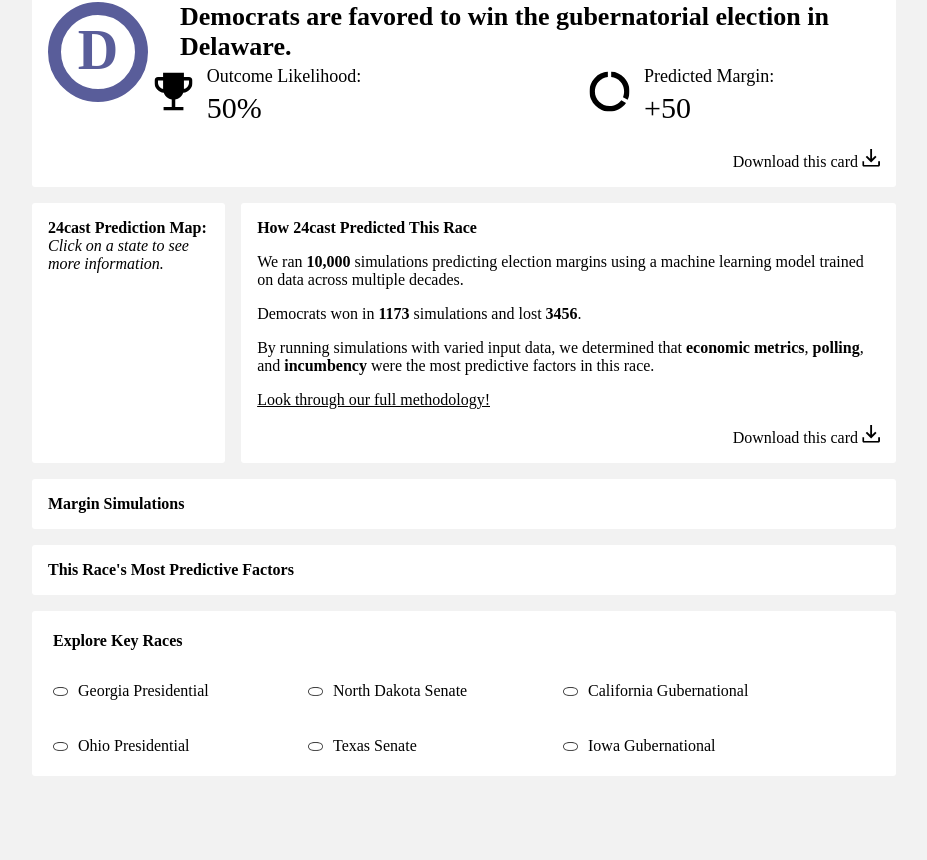
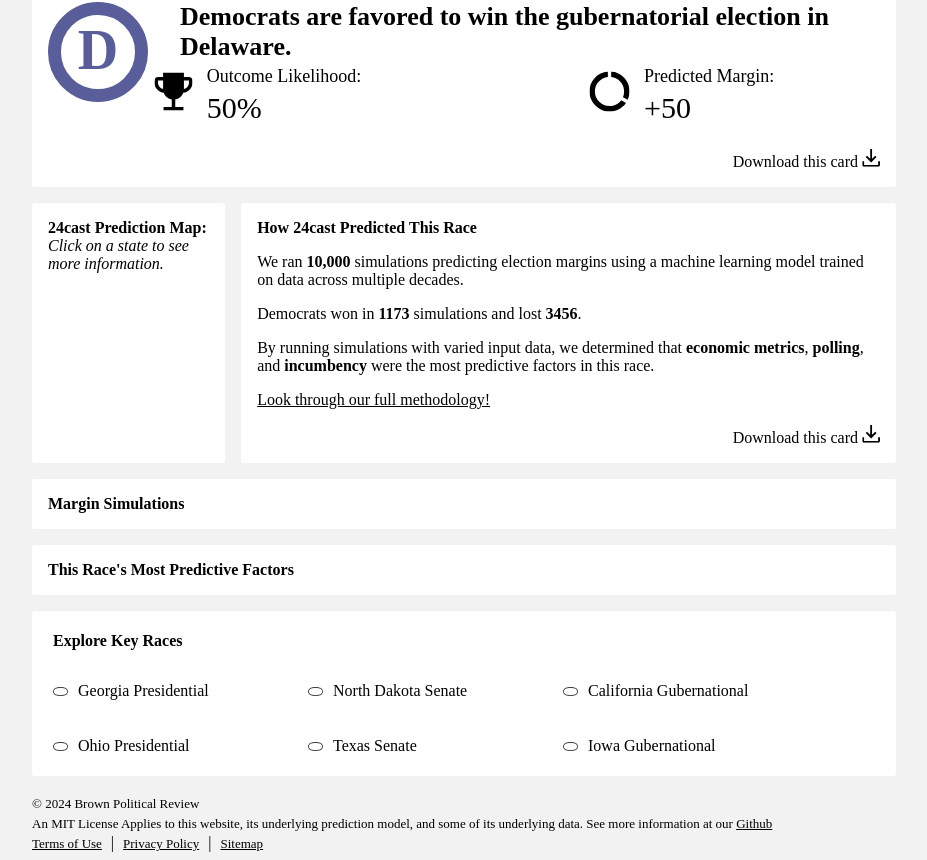
Before and after one commit to BPR-Data-Team/ElectionModel2024-site, a Next.js app: page / in a window 1280 px wide. Shown: the part 425-1285 px from the top of the page, without its empty margins (176-1103 px from the left). Before the commit the page ends 1209 px from the top, so only its background shows below. Built offline with nearby package versions, Linux system fonts and the light colour scheme; a web font is replaced by a local one.

Commit message:
feat: footer functionality complete, only need proper links to be added

```diff
--- a/src/app/page.tsx
+++ b/src/app/page.tsx
@@ -8,6 +8,7 @@ import ExplainerModule from "@/components/modules/ExplainerModule";
 import SHAPModule from "@/components/modules/SHAPModule";
 import KeyRacesModule from "@/components/modules/KeyRacesModule";
 import SearchModule from "@/components/modules/SearchModule";
+import Footer from "@/components/Footer";
 import { useState } from "react";
 import { RaceType } from "@/types/RaceType";
 import { State } from "@/types/State";
@@ -48,6 +49,7 @@ export default function Home(): JSX.Element {
       <SimulationsModule />
       <SHAPModule />
       <KeyRacesModule />
+      <Footer />
     </main>
   );
 }
--- /dev/null
+++ b/src/components/Footer.module.css
@@ -0,0 +1,11 @@
+.footerText{
+    font-size: small;
+}
+.linkText{
+    text-decoration: underline;
+    font-size: small;
+    margin-right: 5px;
+}
+.betweenText{
+    margin-right: 5px;
+}
--- /dev/null
+++ b/src/components/Footer.tsx
@@ -0,0 +1,33 @@
+import styles from "./Footer.module.css";
+
+export default function Footer(): JSX.Element {
+    return (
+      <header>
+        <div>
+          <a className={styles.footerText}>© 2024 Brown Political Review</a>
+        </div>
+        <div>
+          <span className={styles.footerText}>
+            An MIT License Applies to this website, its underlying prediction
+            model, and some of its underlying data. See more information at our
+            <span> </span>
+            <a
+              className={styles.linkText}
+              href="https://github.com/BPR-Data-Team/ElectionModel2024"
+            >
+              Github
+            </a>
+          </span>
+          {/** TODO: Make sure this Github link is correct. */}
+        </div>
+        <div>
+          {/** TODO: Link to Terms of Use, Privacy Policy, and Sitemap when they are finished. */}
+          <a className={styles.linkText} href="">Terms of Use</a>
+          <span className={styles.betweenText}> | </span>
+          <a className={styles.linkText} href="">Privacy Policy</a>
+          <span className={styles.betweenText}> | </span>
+          <a className={styles.linkText} href="">Sitemap</a>
+        </div>
+      </header>
+    );
+}
```
